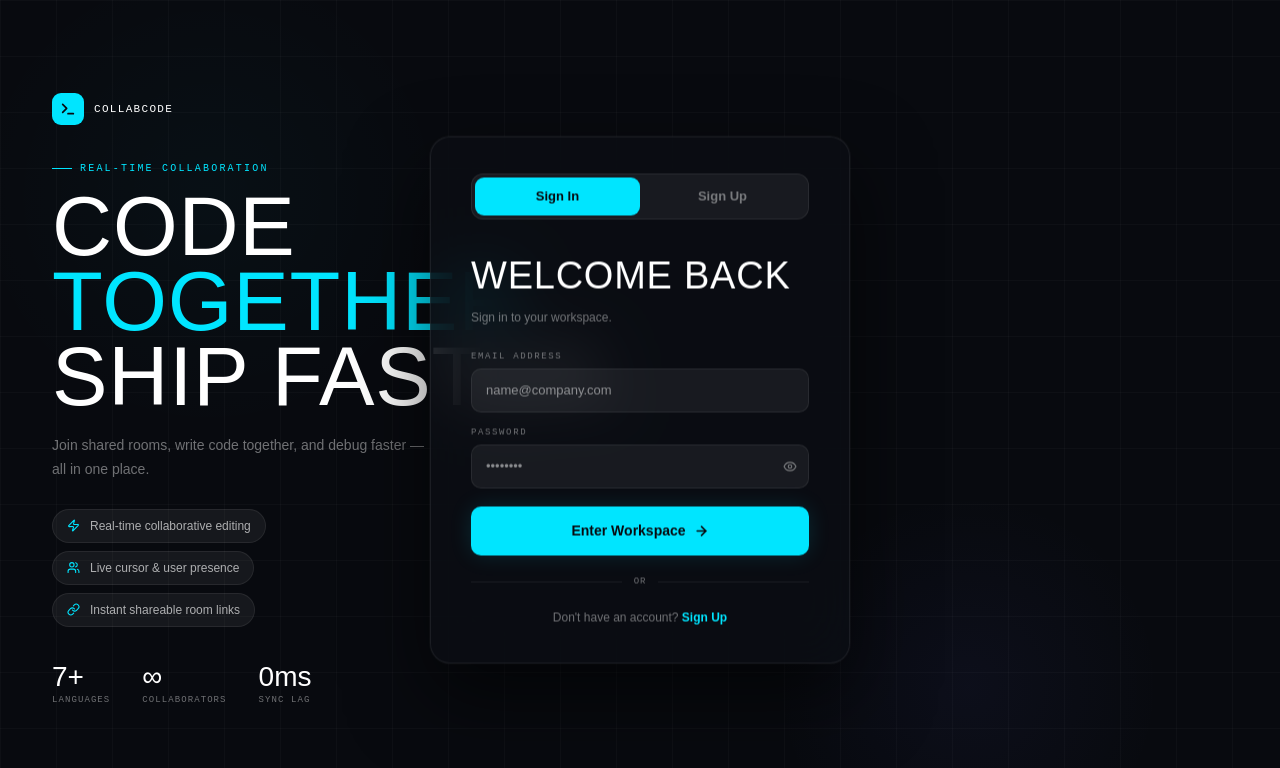
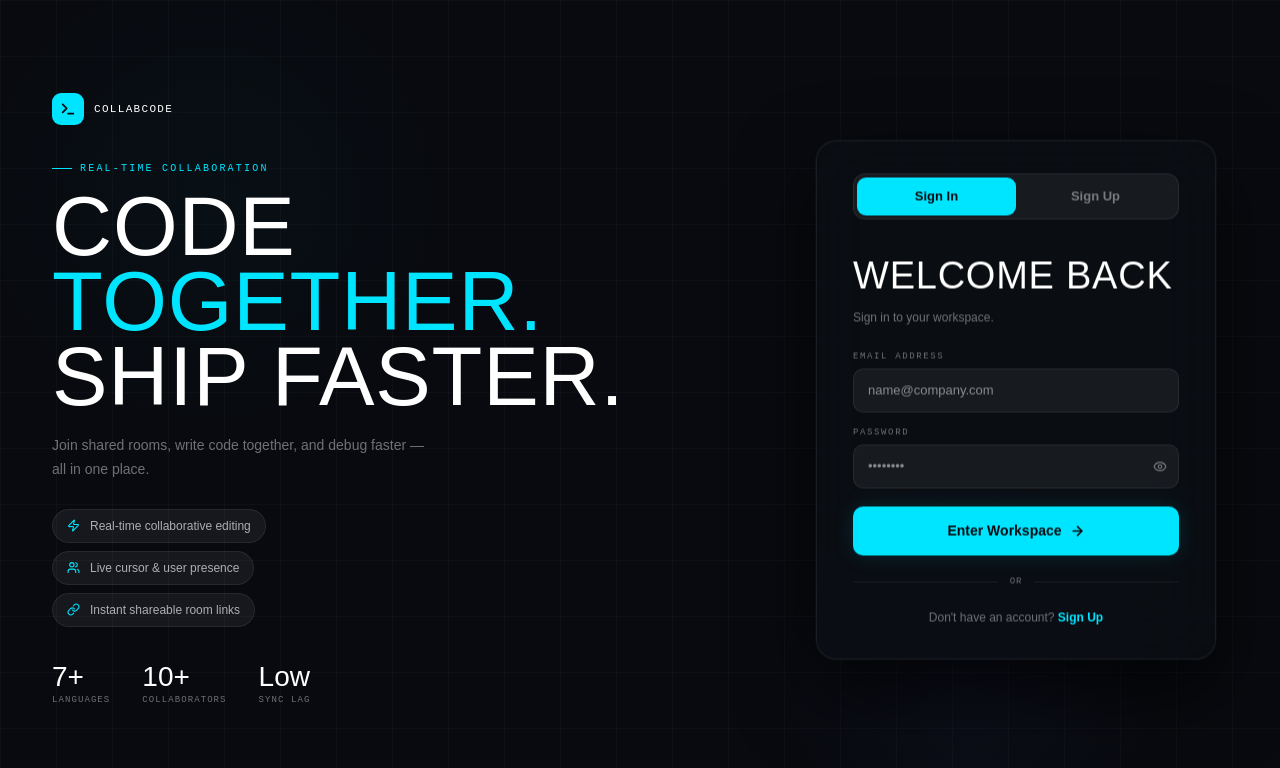
Before and after one commit to Shruthi0719/CollabCode, a React (Vite) app in the folder client/: page / in a window 1280 px wide. Shown: the top 768 px of the page. Built offline with nearby package versions, Linux system fonts and the light colour scheme; no server answers.

Commit message:
fix: crash, session, routing all fixed

```diff
--- a/client/src/pages/LandingPage.jsx
+++ b/client/src/pages/LandingPage.jsx
@@ -11,6 +11,8 @@ import { Zap, Users, Link as LinkIcon, ArrowRight, Terminal, Eye, EyeOff } from
 import axios from 'axios';
 import { useNavigate } from 'react-router-dom';
 import { useAuth } from '../context/AuthContext';
+
+const BACKEND = import.meta.env.VITE_BACKEND_URL || 'http://localhost:4000';
 
 const C = {
   bg:     '#080a0f',
@@ -111,7 +113,7 @@ export default function LandingPage() {
     e.preventDefault();
     setLoading(true); setError('');
     try {
-      const ep = isLogin ? '/api/auth/login' : '/api/auth/signup';
+      const ep = isLogin ? `${BACKEND}/api/auth/login` : `${BACKEND}/api/auth/signup`;
       const { data } = await axios.post(ep, formData, { withCredentials: true });
       setUser(data);
       navigate('/dashboard');
@@ -168,6 +170,7 @@ export default function LandingPage() {
           position: 'absolute', inset: 0,
           display: 'flex', flexDirection: 'column', justifyContent: 'center',
           padding: '0 52px',
+          maxWidth: '55%',
           zIndex: 10,
         }}
       >
@@ -224,7 +227,7 @@ export default function LandingPage() {
 
         {/* Stats */}
         <motion.div variants={up} style={{ display: 'flex', gap: 32 }}>
-          {[['7+', 'Languages'], ['∞', 'Collaborators'], ['0ms', 'Sync Lag']].map(([num, lbl]) => (
+          {[['7+', 'Languages'], ['10+', 'Collaborators'], ['Low', 'Sync Lag']].map(([num, lbl]) => (
             <div key={lbl}>
               <div style={{ fontFamily: "'Bebas Neue', sans-serif", fontSize: 28, color: C.text, lineHeight: 1 }}>{num}</div>
               <div style={{ fontFamily: "'DM Mono', monospace", fontSize: 9, color: C.muted, letterSpacing: '0.12em', textTransform: 'uppercase', marginTop: 3 }}>{lbl}</div>
@@ -238,16 +241,16 @@ export default function LandingPage() {
       ══════════════════════════════════ */}
       <div style={{
         position: 'absolute',
-        top: '50%', left: '50%',
-        transform: 'translate(-50%, -50%)',
-        width: 420,
+        top: '50%', right: '5%',
+        transform: 'translateY(-50%)',
+        width: 400,
         maxHeight: '90vh', overflowY: 'auto',
-        padding: '36px 40px',
+        padding: '32px 36px',
         borderRadius: 20,
         border: `1px solid ${C.border}`,
-        background: 'rgba(11,14,20,0.82)', backdropFilter: 'blur(28px)',
+        background: 'rgba(11,14,20,0.88)', backdropFilter: 'blur(32px)',
         zIndex: 20, boxSizing: 'border-box',
-        boxShadow: '0 32px 80px rgba(0,0,0,0.6), 0 0 0 1px rgba(255,255,255,0.04)',
+        boxShadow: '0 32px 80px rgba(0,0,0,0.7), 0 0 0 1px rgba(255,255,255,0.04)',
       }}>
         <motion.div
           initial={{ opacity: 0, y: 20, scale: 0.97 }} animate={{ opacity: 1, y: 0, scale: 1 }}
```
